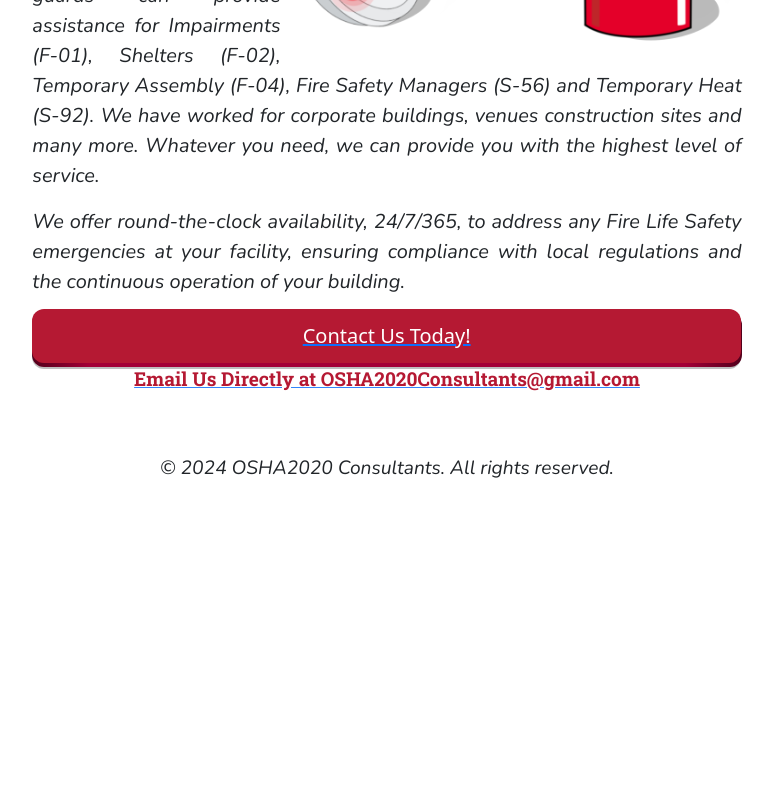
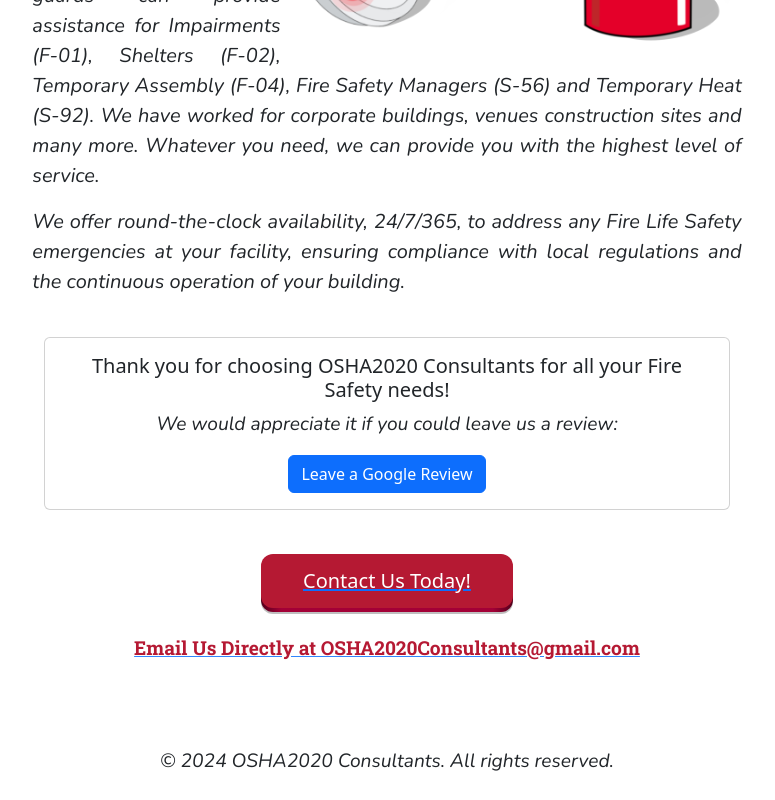
Before and after one commit to ronrain/fire-safety-guard, a React (Vite) app in the folder fire-safety-guard/: page / in a window 1280 px wide. Shown: the part 629-1429 px from the top of the page, without its empty margins (253-1028 px from the left). Before the commit the page ends 1136 px from the top, so only its background shows below. Built offline with nearby package versions, Linux system fonts and the light colour scheme.

Commit message:
add googlereview

```diff
--- a/fire-safety-guard/src/App.jsx
+++ b/fire-safety-guard/src/App.jsx
@@ -14,6 +14,7 @@
 import ReviewPage from './components/Review/ReviewPage';
 
 import NavBar from './components/NavBar/NavBar'
+import GoogleReview from './components/GoogleReview/GoogleReview';
 // import Footer from './components/Footer/Footer'
 
 function App() {
@@ -43,13 +44,18 @@
               </p>
               <p className='lead'><strong>All of our Fire Guards are FDNY certified.</strong> Our fire guards can provide assistance for Impairments (F-01), Shelters (F-02), Temporary Assembly (F-04), Fire Safety Managers (S-56) and Temporary Heat (S-92). We have worked for corporate buildings, venues construction sites and many more. Whatever you need, we can provide you with the highest level of service.</p>
               <p className='lead'>We offer round-the-clock availability, <strong>24/7/365</strong>, to address any Fire Life Safety emergencies at your facility, ensuring compliance with local regulations and the continuous operation of your building.</p>
-
-                <Link to="/contact" className="button-82-pushable text-center mt-4" role="button">
+              <br />
+              {/* <img src="./Different-Fire-Alarms.webp" alt="At Home Fire Safety" className="fire-safety img-fluid" style={{ float: 'left', maxWidth: '50%', height: 'auto' }} /> */}
+          <GoogleReview />
+          <br />
+              <div className="d-flex justify-content-center align-items-center">
+                <Link to="/contact" className="button-82-pushable text-center mt-4 d-inline-block" role="button">
                   <span className="button-82-shadow"></span>
                   <span className="button-82-edge"></span>
                   <span className="button-82-front text">Contact Us Today!</span>
                 </Link>
-
+                </div>
+              <br />
               <div className='text-center text-decoration-none'>
                 <a href="mailto:OSHA2020Consultants@gmail.com" style={{ textDecoration: 'underline', textDecorationColor: '#3185fc', color: '#b51933' }}>
                   <h3 style={{ fontSize: '1.2rem' }}>Email Us Directly at OSHA2020Consultants@gmail.com</h3>
@@ -57,6 +63,7 @@
               </div>
             </div>
           </div>
+          <br />
         </main>
       )}
       <footer className="text-center text-lg-start">
--- /dev/null
+++ b/fire-safety-guard/src/components/GoogleReview/GoogleReview.jsx
@@ -0,0 +1,25 @@
+import React from 'react';
+
+const GoogleReview = () => {
+  const reviewUrl = `https://www.google.com/maps/place/OSHA2020+Consultants/@40.5518064,-74.1497495,14z/data=!4m16!1m9!3m8!1s0x4ecf38d8bf232d8f:0xce0fb74aaa248bf1!2sOSHA2020+Consultants!8m2!3d40.5518064!4d-74.1497495!9m1!1b1!16s%2Fg%2F11q95q2tzj!3m5!1s0x4ecf38d8bf232d8f:0xce0fb74aaa248bf1!8m2!3d40.5518064!4d-74.1497495!16s%2Fg%2F11q95q2tzj?entry=ttu`;
+
+  return (
+    <div className="container">
+      <div className="row">
+        <div className="col-md-12 mx-auto">
+          <div className="card text-center">
+            <div className="card-body">
+              <h5 className="card-title">Thank you for choosing OSHA2020 Consultants for all your Fire Safety needs!</h5>
+              <p className="card-text text-center">We would appreciate it if you could leave us a review:</p>
+              <a href={reviewUrl} className="btn btn-primary" target="_blank" rel="noopener noreferrer">Leave a Google Review</a>
+            </div>
+          </div>
+        </div>
+      </div>
+    </div>
+  );
+
+
+}
+
+export default GoogleReview
--- a/fire-safety-guard/src/pages/ContactForm/ContactForm.jsx
+++ b/fire-safety-guard/src/pages/ContactForm/ContactForm.jsx
@@ -71,6 +71,7 @@
           </form>
         </div>
       </div>
+      {/* <GoogleReview /> */}
     </div>
 
   );
```
Also changed, not shown: fire-safety-guard/public/Different-Fire-Alarms.webp (added).
